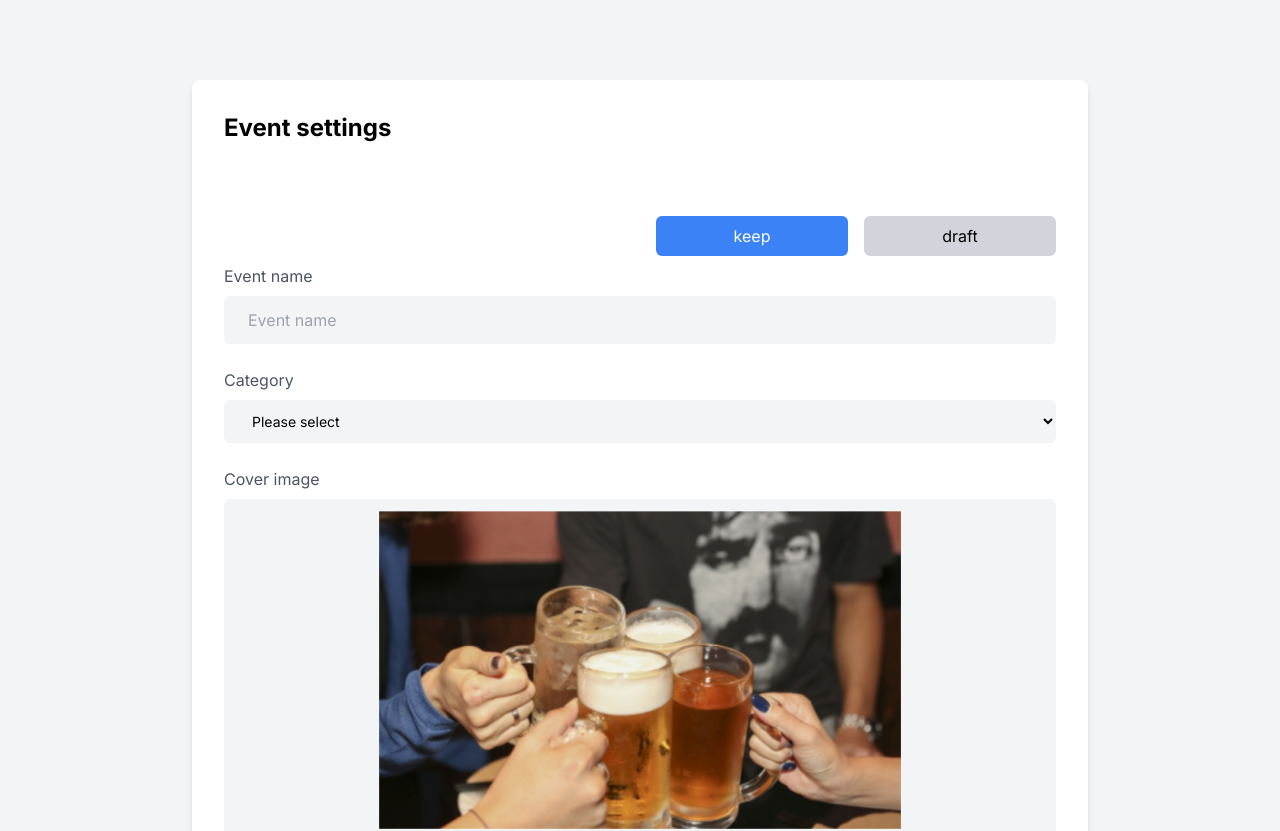
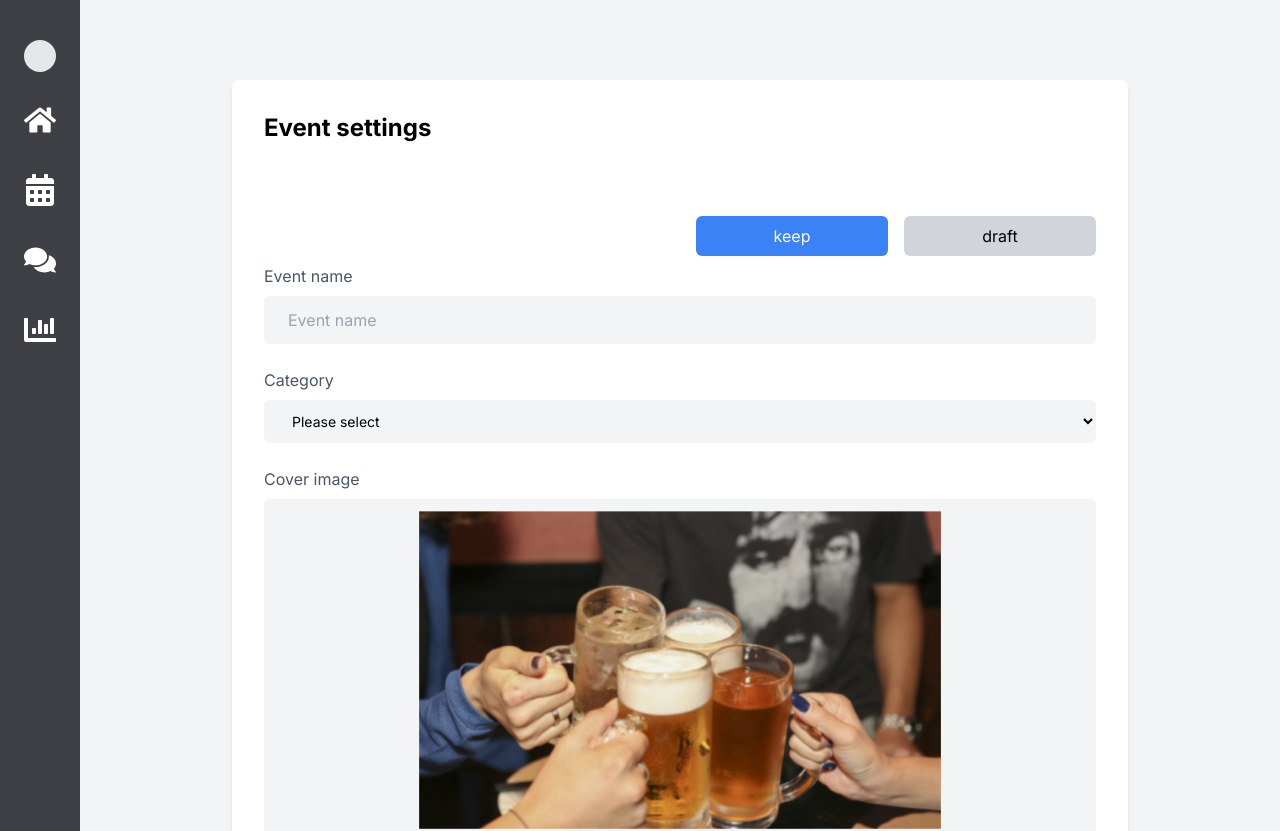
Before and after one commit to genshindev325/rule, a Next.js app in the folder rule-web/: page /eventSettings in a window 1280 px wide. Shown: the top 831 px of the page. Built offline with nearby package versions, Linux system fonts and the light colour scheme.

Commit message:
navigation

```diff
--- a/rule-web/app/(store)/dashboard/page.tsx
+++ b/rule-web/app/(store)/dashboard/page.tsx
@@ -26,7 +26,7 @@ const Dashboard = () => {
   };
 
   return (
-    <div className="min-h-screen flex bg-gray-100">
+    <div className="min-h-screen min-w-full flex bg-gray-100">
       <div className="w-20 bg-gray-800">
         <Navbar />
       </div>
--- a/rule-web/app/(store)/eventSettings/page.tsx
+++ b/rule-web/app/(store)/eventSettings/page.tsx
@@ -2,6 +2,7 @@
 'use client';
 
 import React, { useState } from 'react';
+import Navbar from '@/components/navbar';
 
 const EventSettings = () => {
   const [eventName, setEventName] = useState('');
@@ -18,7 +19,11 @@ const EventSettings = () => {
   }
 
   return (
-    <div className="min-h-screen flex items-start pt-20 justify-center bg-gray-100">
+    <div className="min-h-screen min-w-full flex bg-gray-100">
+      <div className="w-20 bg-gray-800">
+        <Navbar />
+      </div>
+      <div className="min-h-screen w-auto pt-20 mx-auto bg-gray-100">
         <div className="bg-white p-8 rounded-lg shadow-md w-full max-w-4xl">
           <h2 className="text-2xl font-bold mb-6">Event settings</h2>
           <form onSubmit={handleSubmit}>
@@ -152,6 +157,7 @@ const EventSettings = () => {
           </form>
         </div>
       </div>
+    </div>
   );
 };
 
--- a/rule-web/components/navbar.tsx
+++ b/rule-web/components/navbar.tsx
@@ -19,17 +19,21 @@ const Navbar = () => {
             <FaHome className="w-8 h-8" />
           </button>
         </Link>
-        {/* <Link href="/eventSettings"> */}
+        <Link href="/eventSettings">
           <button className='hover:text-blue-400 active:text-blue-800'>
             <FaCalendarAlt className="w-8 h-8" />
           </button>
-        {/* </Link> */}
+        </Link>
+        <Link href="/chat">
           <button className='hover:text-blue-400 active:text-blue-800'>
             <FaComments className="w-8 h-8" />
           </button>
+        </Link>
+        <Link href="/salesManagement">
           <button className='hover:text-blue-400 active:text-blue-800'>
             <FaChartBar className="w-8 h-8" />
           </button>
+        </Link>
       </div>
       <div className='flex flex-col items-end space-y-8 mt-auto text-black'>
         <button className='hover:text-blue-400 active:text-blue-800'>
```
Lines whose indentation alone changed are shown as unchanged.
